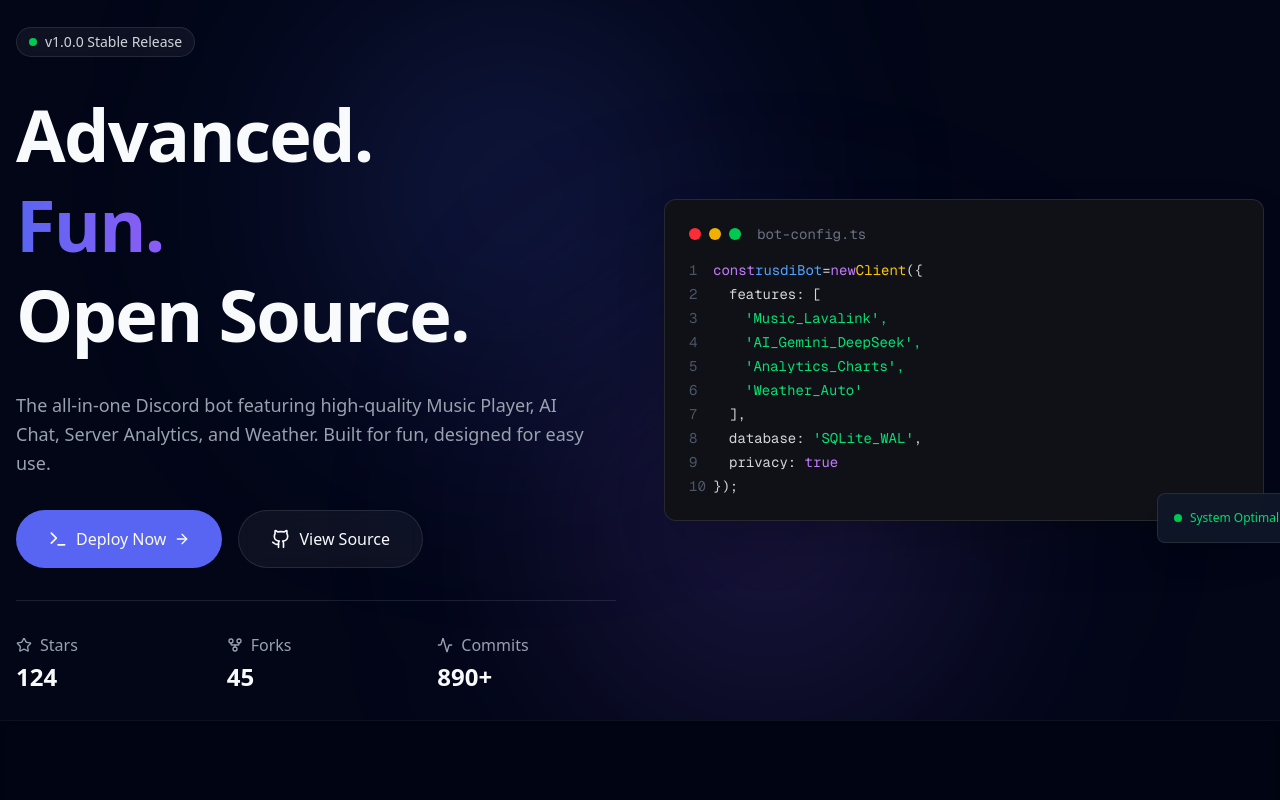
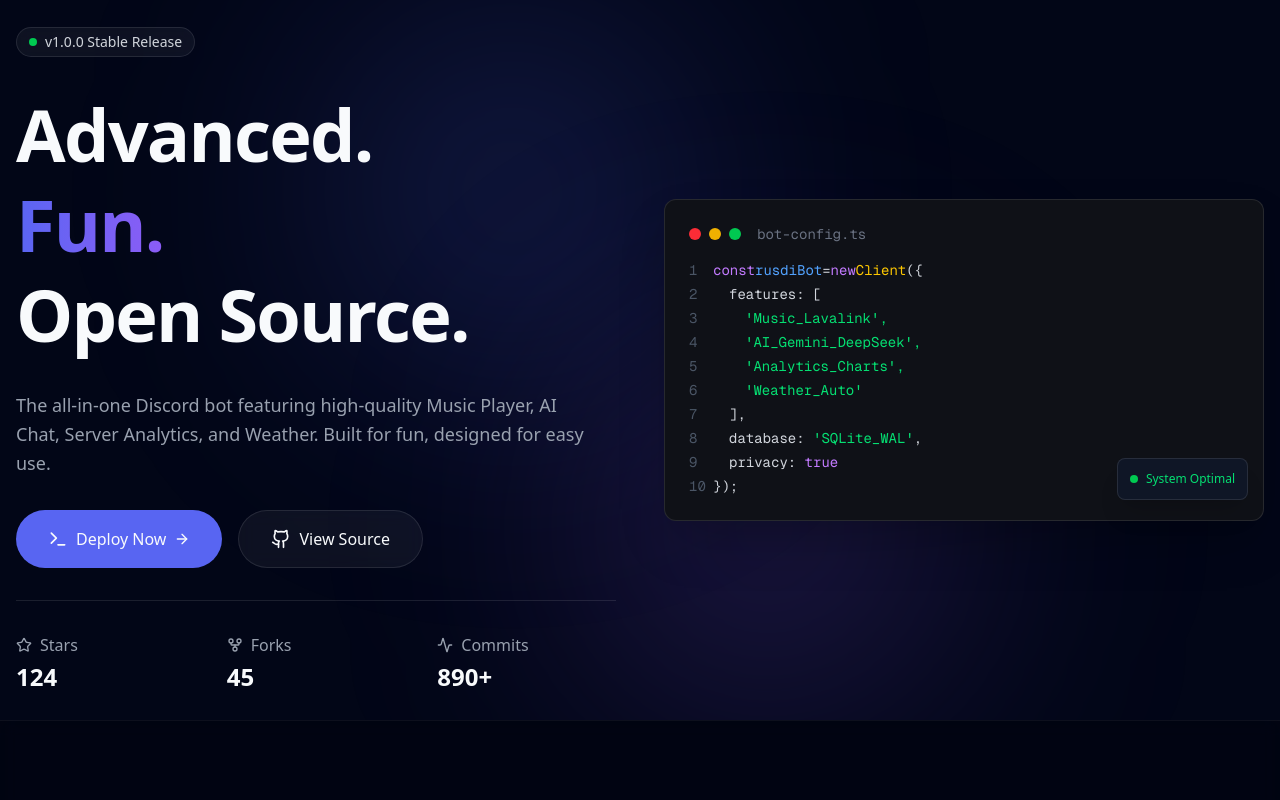
Before and after one commit to irsyaddza/bot-ngawi-oke, a Next.js app in the folder web/: page / in a window 1280 px wide. Shown: the top 800 px of the page. Built offline with nearby package versions, Linux system fonts and the light colour scheme; no server answers.

Commit message:
style: position fix

```diff
--- a/web/components/Hero.tsx
+++ b/web/components/Hero.tsx
@@ -168,9 +168,9 @@ export default function Hero() {
 
                     {/* Floating elements - Moved outside to prevent clipping */}
                     <motion.div
-                        animate={{ y: [0, -10, 0] }}
+                        animate={{ y: [0, -5, 0] }}
                         transition={{ duration: 4, repeat: Infinity, ease: "easeInOut" }}
-                        className="absolute -right-8 -bottom-8 p-4 bg-gray-900/90 backdrop-blur border border-white/10 rounded-lg shadow-xl z-20"
+                        className="absolute right-4 bottom-4 p-3 bg-gray-900/90 backdrop-blur border border-white/10 rounded-lg shadow-xl z-20"
                     >
                         <div className="flex items-center gap-2">
                             <div className="h-2 w-2 bg-green-500 rounded-full animate-pulse" />
```
